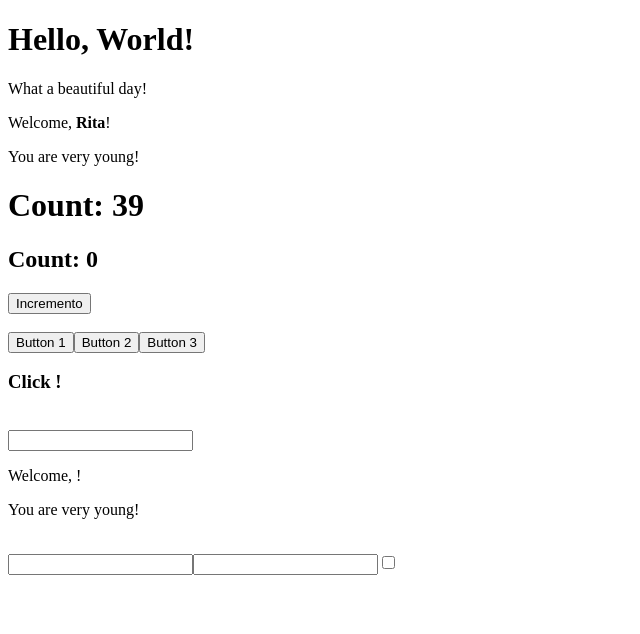
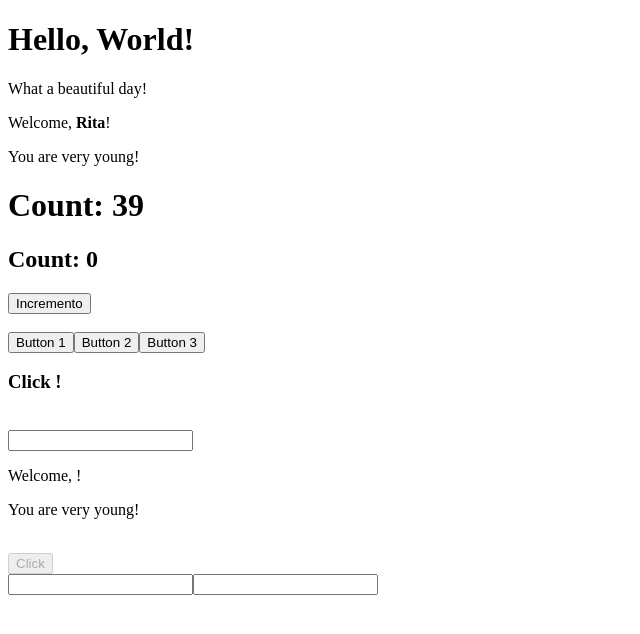
Before and after one commit to misi9/React-exercises, a React (Create React App) app in the folder my-app/: page / in a window 1280 px wide. Shown: the top 634 px of the page, without its empty margins (0-640 px from the left). Built offline with nearby package versions, Linux system fonts and the light colour scheme.

Commit message:
forms 03

```diff
--- a/my-app/src/LoginForm.js
+++ b/my-app/src/LoginForm.js
@@ -4,21 +4,24 @@ export class LoginForm extends React.Component{
   state = {
       username: '',
       password: '',
-      remember: false
+      button: true
   }
 
   InputTextField = (event) => {
      const value = event.target.value
      const name = event.target.name
      const type = event.target.type
-     const checked = event.target.checked
+     const disabled =  event.target.disabled
 
      this.setState ({
-          [name] : type === 'checkbox' ? checked : value,
+          [name] : type === 'button' ? disabled : value,
      }
 
      )
   }
+
+
+
   componentDidUpdate(){
       console.log(this.state)
   }
@@ -28,9 +31,11 @@ export class LoginForm extends React.Component{
     render(){
         return(
          <div>
+             <div>
+                 <button name="button" type="button" disabled={!Boolean(this.state.username && this.state.password)} onChange={this.InputTextField}>Click</button>
+             </div>
              <input name="username" value={this.state.username} onChange={this.InputTextField}/>
              <input name="password" type="password" value={this.state.password} onChange={this.InputTextField}/>
-             <input name="remember" type="checkbox" checked={this.state.remember} onChange={this.InputTextField}/>
          </div>
         )
     }
```
Also changed, not shown: my-app/Forms 02.txt (deleted), my-app/Forms 03.txt (added).
